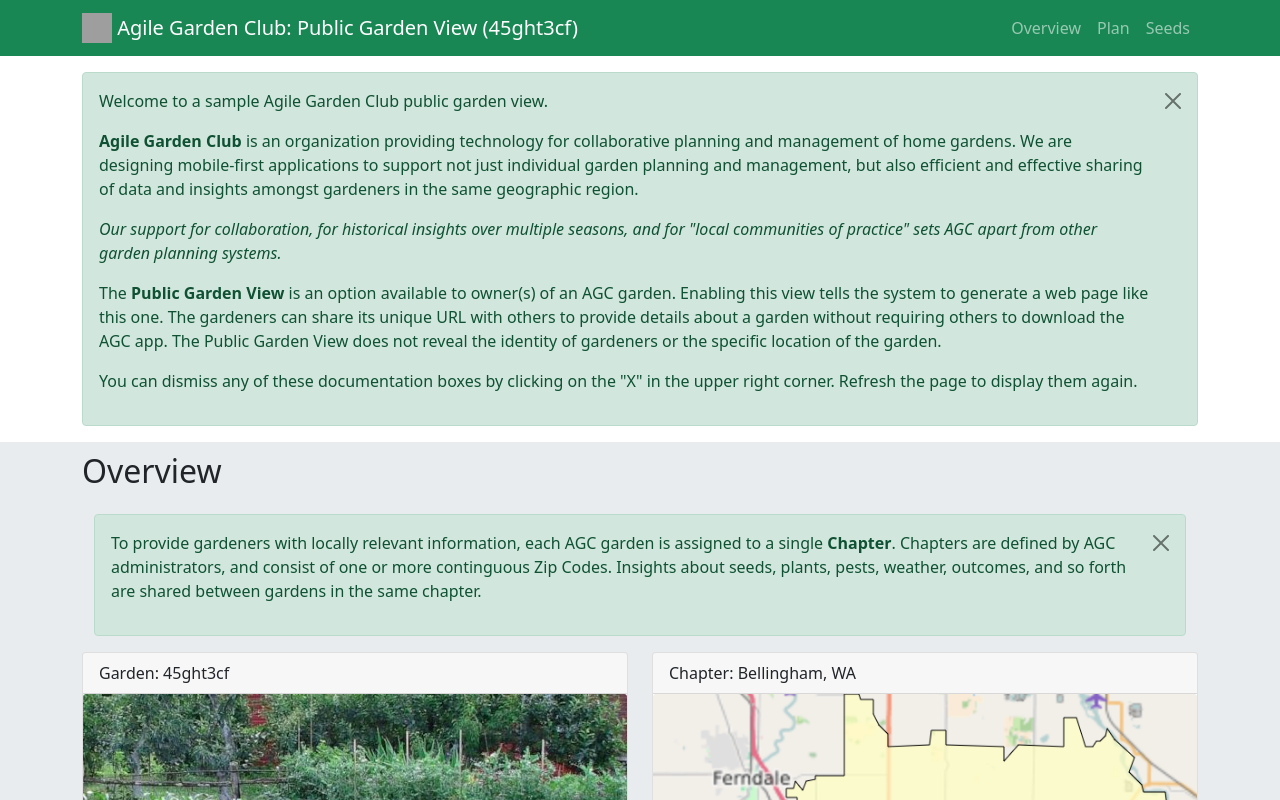
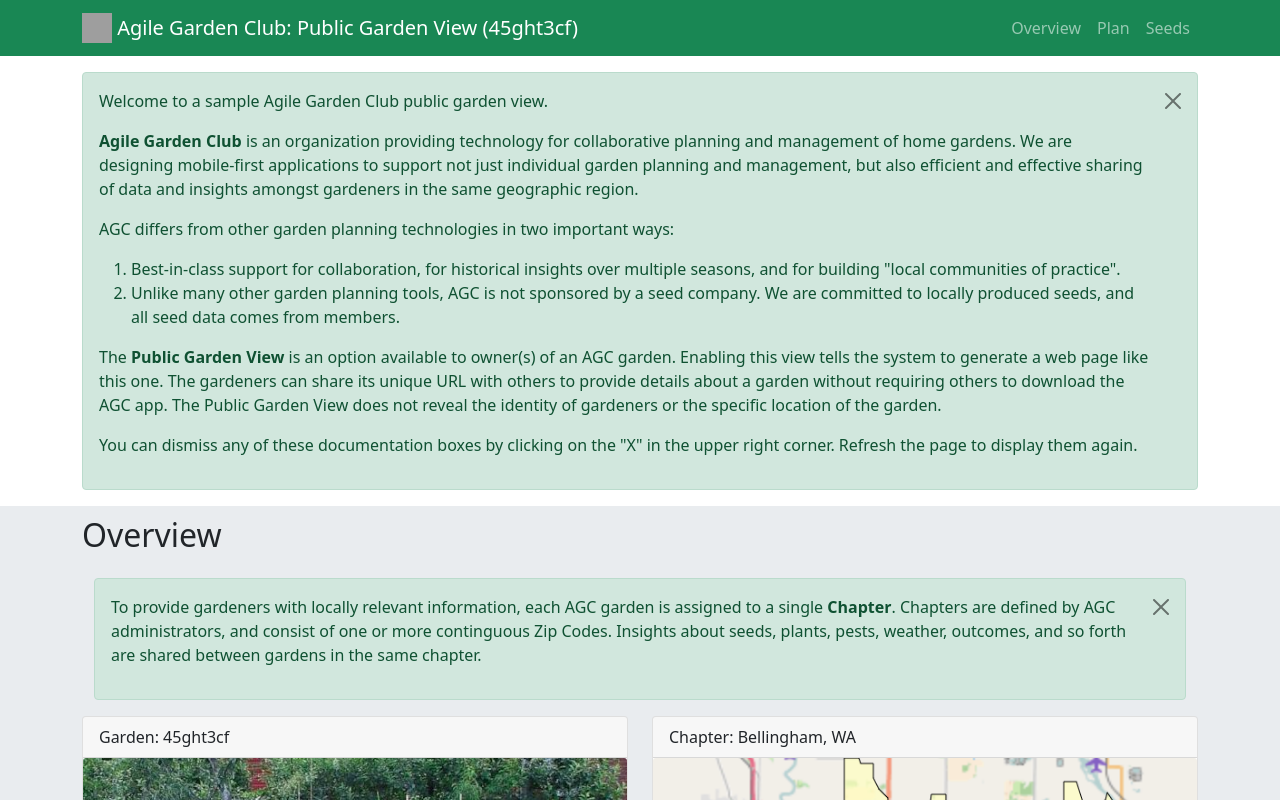
Before and after one commit to agilegardenclub/public-garden, a React (Create React App) app: page / in a window 1280 px wide. Shown: the top 800 px of the page. Built offline with nearby package versions, Linux system fonts and the light colour scheme; grey boxes are pictures that could not be loaded.

Commit message:
Update about

```diff
--- a/src/About.js
+++ b/src/About.js
@@ -9,9 +9,15 @@ function About() {
   return (
     <Documentation>
       <p>Welcome to a sample Agile Garden Club public garden view.</p>
-      <p><b>Agile Garden Club</b> is an organization providing technology for collaborative planning and management of home gardens. We are designing mobile-first applications to support not just individual garden planning and management, but also efficient and effective sharing of data and insights amongst gardeners in the same geographic region.</p>
-      <p><em>Our support for collaboration, for historical insights over multiple seasons, and for &quot;local communities of practice&quot; sets AGC apart from other garden planning systems.</em></p>
-      <p>The <b>Public Garden View</b> is an option available to owner(s) of an AGC garden. Enabling this view tells the system to generate a web page like this one. The gardeners can share its unique URL with others to provide details about a garden without requiring others to download the AGC app. The Public Garden View does not reveal the identity of gardeners or the specific location of the garden. </p>
+      <p><b>Agile Garden Club</b> is an organization providing technology for collaborative planning and management of home gardens. We are designing mobile-first applications to support not just individual garden planning and management, but also
+        efficient and effective sharing of data and insights amongst gardeners in the same geographic region.</p>
+      <p>AGC differs from other garden planning technologies in two important ways:</p>
+      <ol>
+        <li>Best-in-class support for collaboration, for historical insights over multiple seasons, and for building &quot;local communities of practice&quot;.</li>
+        <li>Unlike many other garden planning tools, AGC is not sponsored by a seed company. We are committed to locally produced seeds, and all seed data comes from members. </li>
+      </ol>
+      <p>The <b>Public Garden View</b> is an option available to owner(s) of an AGC garden. Enabling this view tells the system to generate a web page like this one. The gardeners can share its unique URL with others to provide details about a garden
+        without requiring others to download the AGC app. The Public Garden View does not reveal the identity of gardeners or the specific location of the garden. </p>
       <p>You can dismiss any of these documentation boxes by clicking on the &quot;X&quot; in the upper right corner. Refresh the page to display them again.</p>
     </Documentation>
   );
```
